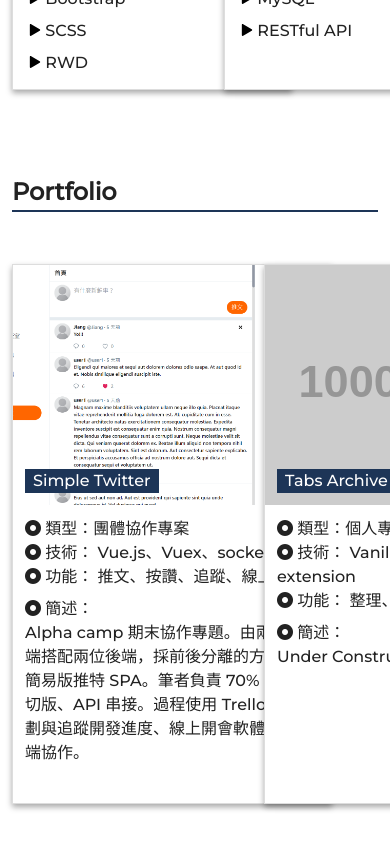
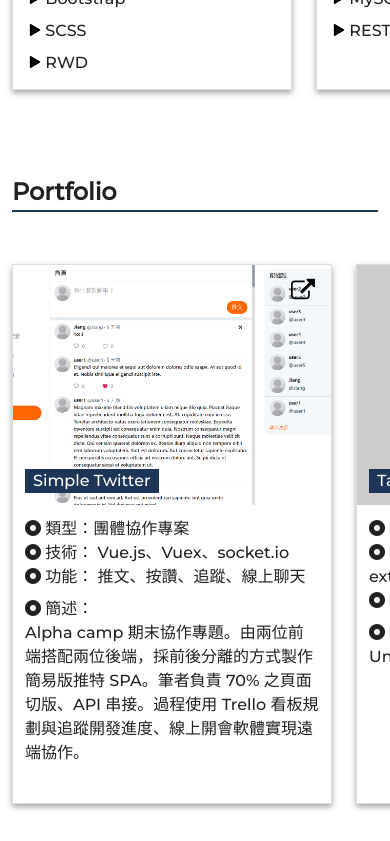
Before and after one commit to ClementPan/ClementPan, a Vue app: page / in a window 390 px wide. Shown: the part 1156-1997 px from the top of the page. Built offline with nearby package versions, Linux system fonts and the light colour scheme; a web font is replaced by a local one.

Commit message:
feat: make clicked card centered in mobile

```diff
--- a/src/assets/css/application.css
+++ b/src/assets/css/application.css
@@ -102,7 +102,7 @@
   box-shadow: rgba(0, 0, 0, 0.35) 0px 3px 6px;
   background-color: #fff;
 }
-
+/*
 #techstack .card:hover {
   transform: translateY(-12px);
   transition: transform 0.2s linear;
@@ -111,7 +111,7 @@
 #portfolio .card:hover {
   transform: scale(1.1, 1.1);
   transition: transform 0.2s linear;
-}
+} */
 
 
 #techstack .card {
@@ -168,3 +168,15 @@
   /* transition: transform 0.3s linear; */
   /* transition: 0.5s linear; */
 }
+
+@media screen and (min-width: 1000px) {
+  #techstack .card:hover {
+    transform: translateY(-12px);
+    transition: transform 0.2s linear;
+  }
+
+  #portfolio .card:hover {
+    transform: scale(1.1, 1.1);
+    transition: transform 0.2s linear;
+  }
+}
--- a/src/components/Portfolio.vue
+++ b/src/components/Portfolio.vue
@@ -1,13 +1,17 @@
 <template>
-  <section id="portfolio">
+  <section ref="portfolio" id="portfolio">
     <div class="title">
       <h1>Portfolio</h1>
     </div>
-    <div class="cards">
+    <div ref="cards" class="cards">
       <PortfolioCard
+        :ref="`card${index}`"
         v-for="(card, index) of cards"
         :key="index"
+        :cardId="`card${index}`"
         :cardData="card"
+        :cardClicked="clickedCardId"
+        @afterCardClicked="afterCardClicked"
       />
     </div>
   </section>
@@ -23,6 +27,7 @@
   components: { PortfolioCard },
   data() {
     return {
+      clickedCardId: "",
       cards: [
         {
           title: "Simple Twitter",
@@ -59,6 +64,48 @@
       ],
     };
   },
+  methods: {
+    afterCardClicked(targetCard) {
+      // set clickedCardId to display view
+      this.clickedCardId = targetCard.id;
+      console.log("clickedCardId: " + this.clickedCardId);
+
+      this.centerCard(targetCard);
+    },
+    getViewportWidth() {
+      const viewWidth = Math.max(
+        document.documentElement.clientWidth || 0,
+        window.innerWidth || 0
+      );
+      return viewWidth < 375 ? true : false;
+    },
+    centerCard(targetCard) {
+      const isOnMobile = this.getViewportWidth();
+      if (!isOnMobile) {
+        return;
+      }
+
+      const cards = this.$refs.cards;
+      const cardTopToViewportTop = targetCard.getBoundingClientRect().top;
+
+      // for scrollY: distance from document top to Dom top
+      const { pageYOffset } = window;
+      const scrollY = pageYOffset + cardTopToViewportTop - 120;
+
+      // for scroll x: distance from document left to Dom left
+      const scrollX = targetCard.offsetLeft - 12;
+
+      window.scroll({
+        top: scrollY,
+        behavior: "smooth",
+      });
+
+      cards.scroll({
+        left: scrollX,
+        behavior: "smooth",
+      });
+    },
+  },
 };
 </script>
 
--- a/src/components/UpButton.vue
+++ b/src/components/UpButton.vue
@@ -19,6 +19,7 @@
   right: 2rem;
   border: none;
   border-radius: 8px;
+  z-index: 999;
 }
 
 p {
--- a/src/components/subComponents/PortfolioCard.vue
+++ b/src/components/subComponents/PortfolioCard.vue
@@ -1,5 +1,11 @@
 <template>
-  <div class="card">
+  <div
+    :id="cardId"
+    :ref="cardId"
+    class="card"
+    :class="{ showCard }"
+    @click="clickHandler"
+  >
     <div class="image">
       <img :src="cardData.img | emptyImageFilter" alt="" />
       <img :src="cardData.gif | emptyImageFilter" alt="" />
@@ -41,37 +47,66 @@
 <script>
 import link from "../../assets/images/link.svg";
 import { emptyImageFilter } from "../../utils/mixin";
-import vue from "../../assets/images/vue.png";
 export default {
   name: "PortfolioCard",
   mixins: [emptyImageFilter],
   props: {
+    cardId: {
+      type: String,
+      required: true,
+    },
     cardData: {
       type: Object,
       required: true,
     },
-  },
-  created() {
-    this.projectTags = this.cardData.techs;
+    cardClicked: {
+      type: String,
+      required: true,
+    },
   },
   data() {
     return {
       link,
-      tags: {
-        vue,
-      },
-      projectTags: [],
+      showCard: false,
     };
+  },
+  methods: {
+    clickHandler() {
+      const targetCard = this.$refs[this.cardId];
+      this.$emit("afterCardClicked", targetCard);
+      // this.$emit("afterCardClicked", targetCard.id);
+    },
   },
   filters: {
     listFormatFilter(list) {
       return list.join("、");
     },
   },
+  watch: {
+    cardClicked(newVal) {
+      if (this.cardId === newVal) {
+        this.showCard = true;
+      } else {
+        this.showCard = false;
+      }
+    },
+  },
 };
 </script>
 
 <style scoped>
+.card {
+  background-color: var(--pure-white);
+}
+
+/* .card:not(:first-child) {
+  margin-left: -80px !important;
+}
+
+.showCard {
+  margin-right: 100px !important;
+} */
+
 .image {
   width: 100%;
   height: 240px;
@@ -85,8 +120,8 @@
   object-fit: cover;
 }
 
-.card:hover img:last-child {
-  border: 1px solid #000;
+.card:hover {
+  z-index: 100;
 }
 
 .card:hover img:first-child {
@@ -190,18 +225,15 @@
   margin-top: 8px;
 }
 
-@media (max-width: 1200px) {
-  .card {
-    transform: translateY(0);
-    background-color: var(--pure-white);
-  }
+@media screen and (min-width: 376px) {
+  /* .showCard {
+    margin-right: 0 !important;
+  } */
+}
 
-  .card:not(:first-child) {
-    margin-left: -80px !important;
-  }
-
-  .card:hover ~ .card {
-    transform: translateX(100px);
-  }
+@media screen and (min-width: 1030px) {
+  /* .card:not(:first-child) {
+    margin: 0 12px !important;
+  } */
 }
 </style>
--- a/src/components/subComponents/TeckCard.vue
+++ b/src/components/subComponents/TeckCard.vue
@@ -93,7 +93,7 @@
 }
 
 @media screen and (max-width: 980px) {
-  .card {
+  /* .card {
     transform: translateY(0);
     background-color: #fff;
   }
@@ -104,6 +104,6 @@
 
   .card:hover ~ .card {
     transform: translateX(100px);
-  }
+  } */
 }
 </style>
```
